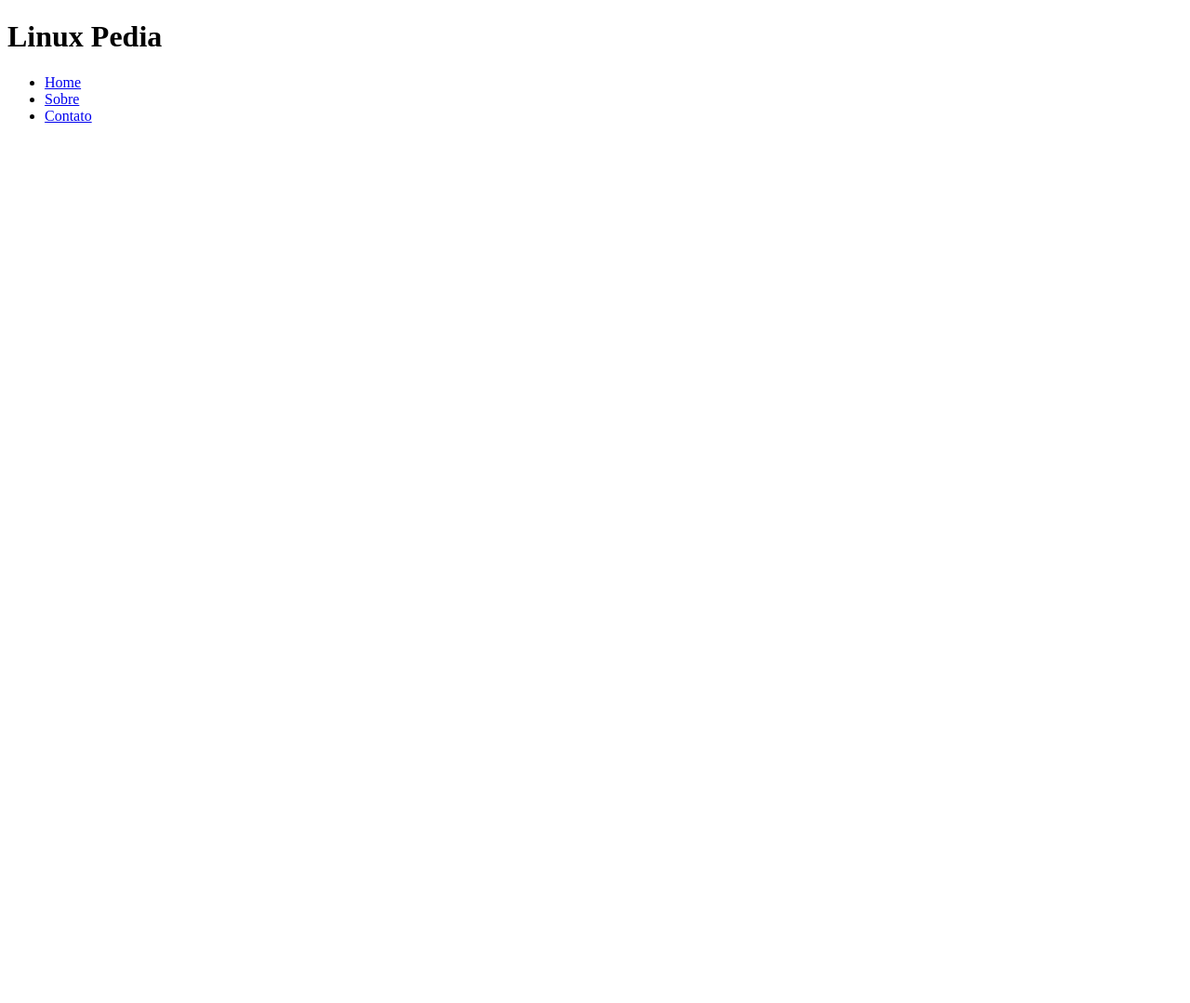
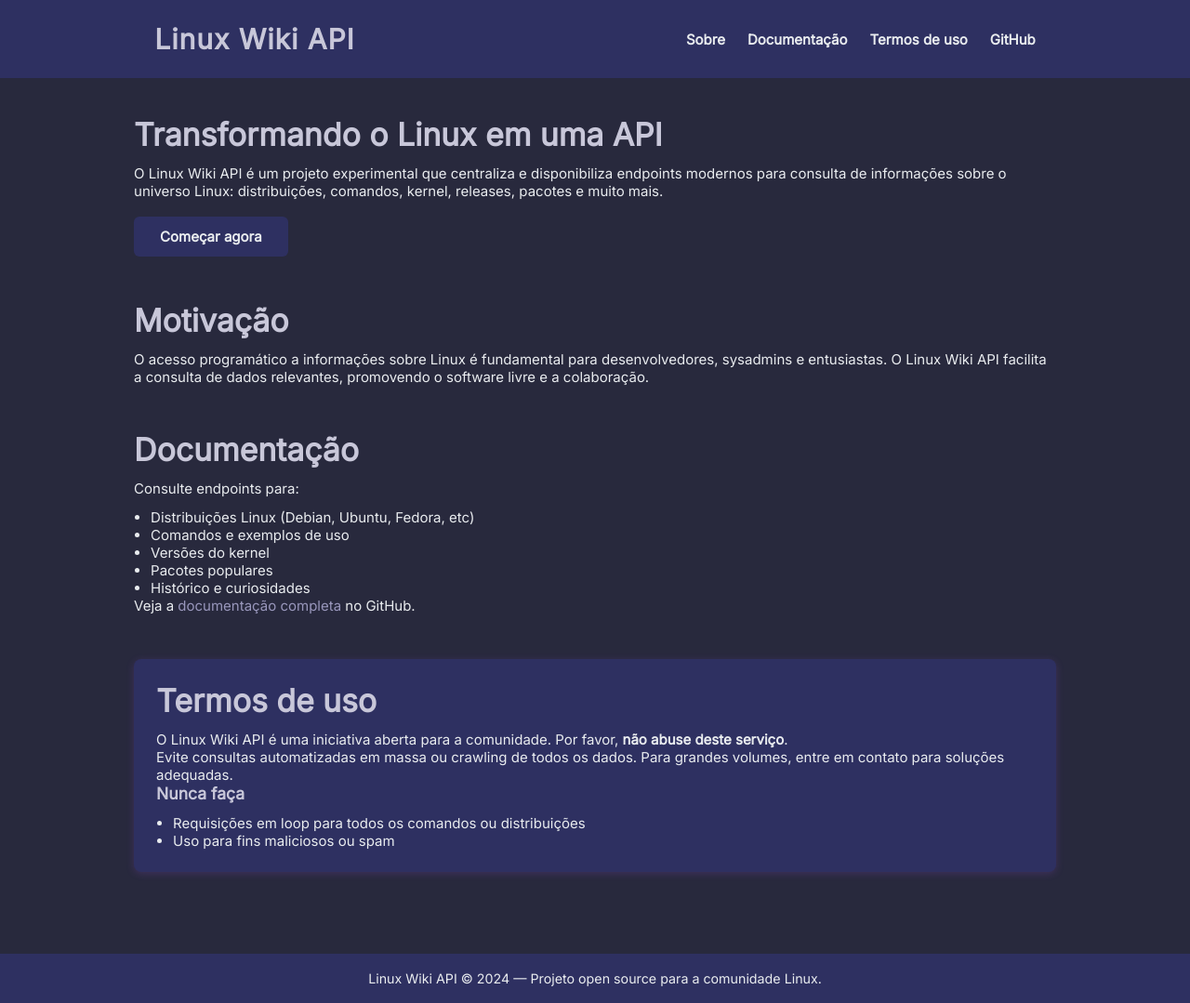
Before and after one commit to LinuxPediaAPI/LinuxPediaAPI, a plain HTML site: page index.html in a window 1280 px wide. Shown: the whole page at 93% size. Before the commit the page ends 800 px from the top, so only its background shows below. Drawn offline with Linux system fonts and the light colour scheme.

Commit message:
primeiro commit - 21/07/25 - 14:03

```diff
--- /dev/null
+++ b/assets/style.css
@@ -0,0 +1,217 @@
+/* =====================================
+   VARIÁVEIS GLOBAIS - tema noturno/roxo
+   ===================================== */
+:root {
+    --primary: #2E3061;
+    /* Night Blue - cor principal */
+    --secondary: #555184;
+    /* Purple - cor secundária */
+    --accent: #9997BC;
+    /* Lavender - cor de destaque */
+    --dark: #2E3061;
+    /* Night Blue - elementos escuros */
+    --light: #C8C7D9;
+    /* Lilac claro - texto e elementos claros */
+    --background: #28293D;
+    /* Midnight - fundo da página */
+    --text: #E9ECEF;
+    /* Texto claro para contraste */
+    --glass: rgba(46, 48, 97, 0.8);
+    /* Night Blue com transparência para efeito vidro */
+}
+
+/* =====================================
+   RESET / BASE
+   ===================================== */
+* {
+    box-sizing: border-box;
+    margin: 0;
+    padding: 0;
+}
+
+html {
+    font-size: 87.5%;
+}
+
+@media (min-width: 720px) {
+    html {
+        font-size: 87.5%;
+    }
+}
+
+@media (min-width: 1080px) {
+    html {
+        font-size: 93.75%;
+    }
+}
+
+body {
+    background: var(--background);
+    font-family: 'Inter', Arial, sans-serif;
+    font-weight: 400;
+    font-size: 1rem;
+    color: var(--text);
+}
+
+button,
+input,
+textarea {
+    font-family: 'Inter', Arial, sans-serif;
+    color: var(--text);
+    font-size: 1rem;
+    font-weight: 400;
+}
+
+h1,
+h2,
+h3,
+h4,
+h5,
+h6 {
+    font-weight: 600;
+    color: var(--light);
+}
+
+h2 {
+    font-size: 2.25rem;
+}
+
+/* =====================================
+  HEADER
+   ===================================== */
+header {
+    background: var(--dark);
+    color: var(--text);
+    padding: 24px 0;
+}
+
+.logo {
+    font-size: 2rem;
+    font-weight: 700;
+    letter-spacing: 1px;
+    color: var(--light);
+    max-width: 68.125rem;
+    margin: 0 auto;
+    padding: 0 1rem;
+}
+
+/* Nav estilizado com flex */
+nav {
+    max-width: 68.125rem;
+    margin: 0 auto;
+    padding: 0 1rem;
+    display: flex;
+    justify-content: flex-end;
+    align-items: center;
+}
+
+nav a {
+    color: var(--text);
+    margin-left: 24px;
+    text-decoration: none;
+    font-weight: 600;
+    transition: color 0.3s ease;
+}
+
+nav a:hover {
+    color: var(--accent);
+}
+
+/* =====================================
+  MAIN CONTAINER
+   ===================================== */
+main {
+    padding: 40px 1rem;
+    max-width: 68.125rem;
+    margin: 0 auto;
+}
+
+/* Seções principais */
+section {
+    margin-bottom: 48px;
+}
+
+h2 {
+    margin-bottom: 12px;
+}
+
+/* Botão CTA estilizado */
+.cta {
+    display: inline-block;
+    background: var(--primary);
+    color: var(--text);
+    padding: 12px 28px;
+    border-radius: 6px;
+    text-decoration: none;
+    font-weight: 600;
+    margin-top: 18px;
+    transition: background-color 0.3s ease;
+}
+
+.cta:hover {
+    background: var(--secondary);
+}
+
+/* Caixa de termos */
+.terms {
+    background: var(--dark);
+    border-radius: 8px;
+    padding: 24px;
+    box-shadow: 0 2px 8px rgba(157, 78, 221, 0.2);
+}
+
+/* Listas com margem para indentação */
+ul {
+    margin: 12px 0 0 18px;
+}
+
+/* =====================================
+   FOOTER
+   ===================================== */
+footer {
+    background: var(--dark);
+    color: var(--text);
+    text-align: center;
+    padding: 18px 0;
+    font-size: 0.95rem;
+}
+
+/* Links dentro do conteúdo, exceto botões CTA */
+main a:not(.cta) {
+    color: var(--accent);
+    text-decoration: none;
+}
+
+main a:not(.cta):hover {
+    text-decoration: underline;
+}
+
+/* =====================================
+   📱 RESPONSIVIDADE
+   ===================================== */
+@media (max-width: 980px) {
+
+    .logo,
+    nav {
+        max-width: 100%;
+        padding: 0 1rem;
+    }
+
+    nav {
+        justify-content: center;
+    }
+
+    main {
+        padding: 20px 1rem;
+    }
+
+    section {
+        margin-bottom: 32px;
+    }
+
+    .cta {
+        width: 100%;
+        text-align: center;
+        padding: 14px 0;
+    }
+}
--- a/index.html
+++ b/index.html
@@ -1,36 +1,73 @@
 <!DOCTYPE html>
 <html lang="pt-br">
+
 <head>
-  <meta charset="UTF-8">
-  <meta name="viewport" content="width=device-width, initial-scale=1.0">
-  <title>Linux Pedia</title>
-  <link rel="stylesheet" href="/assets/css/style.css">
+    <meta charset="utf-8" />
+    <meta name="viewport" content="width=device-width" />
+    <title>Linux Wiki  API</title>
+    <link href="https://fonts.googleapis.com/css2?family=Inter&family=Lexend:wght@400;600;700&display=swap"
+        rel="stylesheet" />
+    <link rel="stylesheet" href="assets/style.css">
+
 </head>
+
 <body>
-    <div class="conteiner">
-      <div class="header">
-        <header>
-          <h1>Linux Pedia</h1>
-          <nav>
+    <header>
+        <div class="container" style="display:flex;align-items:center;justify-content:space-between;">
+            <span class="logo">Linux Wiki  API</span>
+            <nav>
+                <a href="#sobre">Sobre</a>
+                <a href="#documentacao">Documentação</a>
+                <a href="#termos">Termos de uso</a>
+                <a href="https://github.com/LinuxWikiAPI" target="_blank" rel="noopener">GitHub</a>
+            </nav>
+        </div>
+    </header>
+    <main class="container">
+        <section id="sobre">
+            <h2>Transformando o Linux em uma API</h2>
+            <p>O Linux Wiki  API é um projeto experimental que centraliza e disponibiliza endpoints modernos para
+                consulta de informações sobre o universo Linux: distribuições, comandos, kernel, releases, pacotes e
+                muito mais.</p>
+            <a class="cta" href="#documentacao">Começar agora</a>
+        </section>
+        <section id="motivacao">
+            <h2>Motivação</h2>
+            <p>O acesso programático a informações sobre Linux é fundamental para desenvolvedores, sysadmins e
+                entusiastas. O Linux Wiki  API facilita a consulta de dados relevantes, promovendo o software livre e a
+                colaboração.</p>
+        </section>
+        <section id="documentacao">
+            <h2>Documentação</h2>
+            <p>Consulte endpoints para:</p>
             <ul>
-              <li><a href="index.html">Home</a></li>
-              <li><a href="sobre.html">Sobre</a></li>
-              <li><a href="contato.html">Contato</a></li>
+                <li>Distribuições Linux (Debian, Ubuntu, Fedora, etc)</li>
+                <li>Comandos e exemplos de uso</li>
+                <li>Versões do kernel</li>
+                <li>Pacotes populares</li>
+                <li>Histórico e curiosidades</li>
             </ul>
-          </nav>
-        </header>
-      </div>
-      <div class="main">
-        <div class="title"></div>
-        <div class="cont"></div>
-        <div class="end"></div>
-      </div>
-      <div class="footer"></div>
+            <p>Veja a <a href="https://github.com/LinuxWikiAPI#readme" target="_blank"
+                    rel="noopener">documentação completa</a> no GitHub.</p>
+        </section>
+        <section class="terms" id="termos">
+            <h2>Termos de uso</h2>
+            <p>O Linux Wiki  API é uma iniciativa aberta para a comunidade. Por favor, <b>não abuse deste
+                    serviço</b>.<br>
+                Evite consultas automatizadas em massa ou crawling de todos os dados. Para grandes volumes, entre em
+                contato para soluções adequadas.</p>
+            <div>
+                <h3>Nunca faça</h3>
+                <ul>
+                    <li>Requisições em loop para todos os comandos ou distribuições</li>
+                    <li>Uso para fins maliciosos ou spam</li>
+                </ul>
+            </div>
+        </section>
+    </main>
+    <footer>
+        Linux Wiki  API &copy; 2024 &mdash; Projeto open source para a comunidade Linux.
+    </footer>
+</body>
 
-
-
-
-    </div>
-    <script src="assets/js/main.js"></script>
-</body>
 </html>
```
Also changed, not shown: assets/css/style.css (deleted), assets/js/main.js (deleted), readme.md (added).
